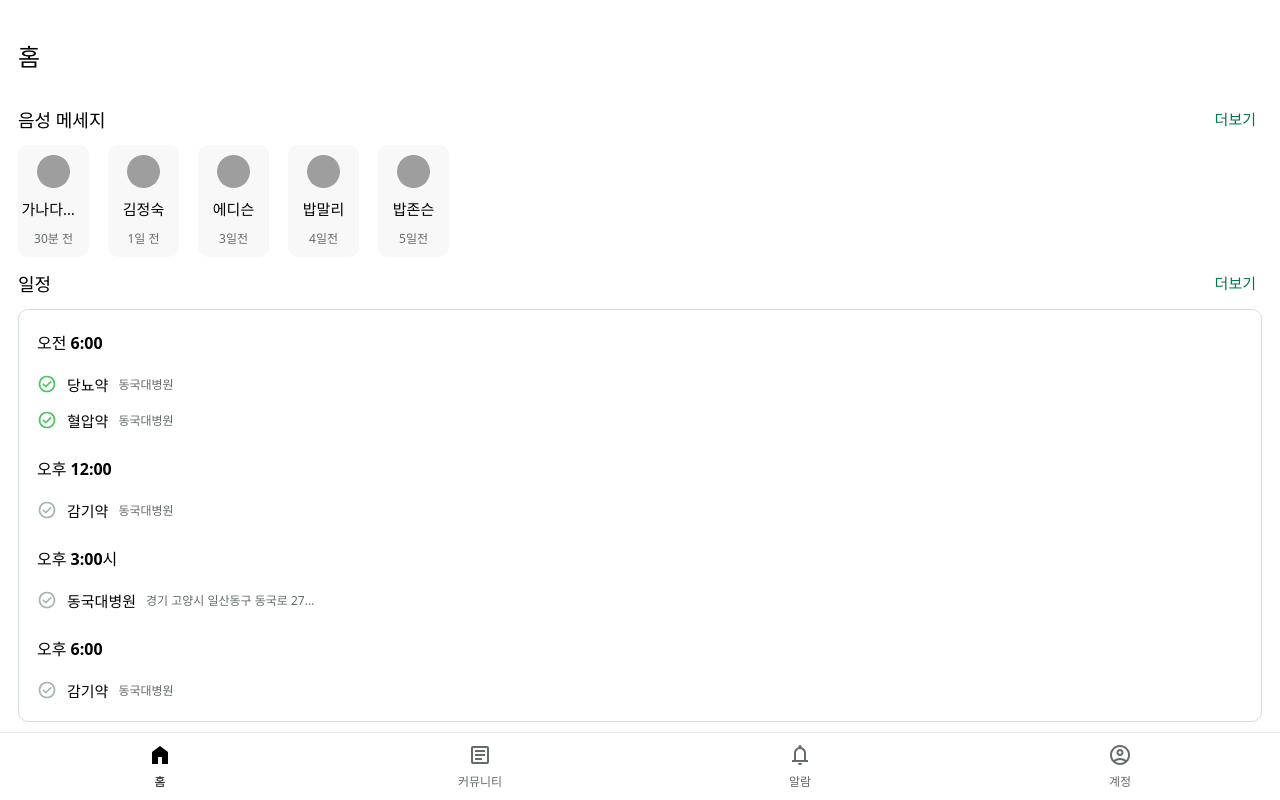
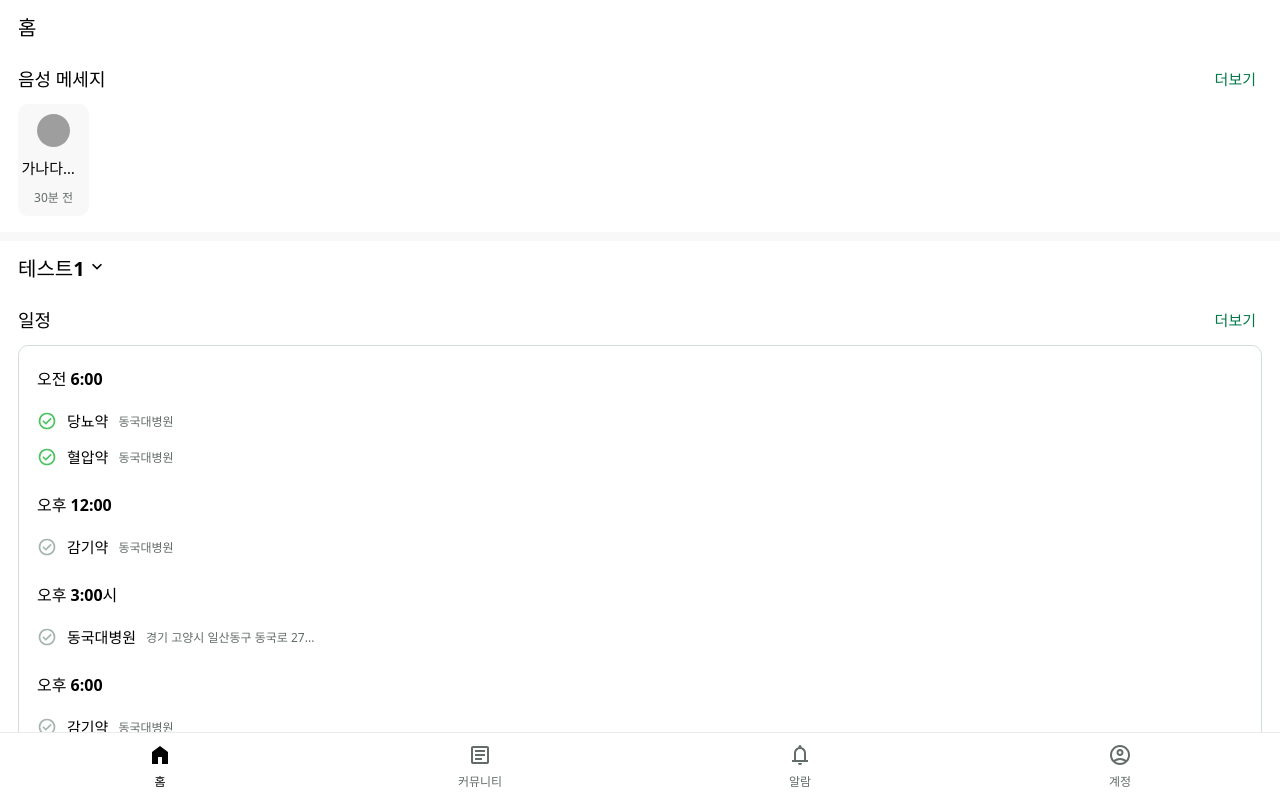
Before and after one commit to Team-MansuMugang/mansumugang-fontend, a React (Vite) app: page /home in a window 1280 px wide. Built offline with nearby package versions, Linux system fonts and the light colour scheme; grey boxes are pictures that could not be loaded.

Commit message:
MainPage 스타일링 개선

```diff
--- a/src/pages/home/MainPage.css
+++ b/src/pages/home/MainPage.css
@@ -1,10 +1,34 @@
 .main-page {
-  padding: 18px;
+  padding: 0 18px;
 }
-.main-page .h2 {
+
+.main-page h1 {
+  position: sticky;
+  top: 0px;
+  display: flex;
+  align-items: center;
+  background-color: var(--color-neutral-100);
   font-size: var(--text-size-heading-small);
+  height: 52px;
+  padding: 0;
+  margin: 0;
 }
-.schedule-container .border-schedule-container > .border-container {
+
+hr {
+  margin: 0;
+  border: 0;
+  width: 100vw;
+  margin-top: 16px;
+  margin-left: calc((100vw - 100%) / 2 * -1);
+  border-top: 9px solid var(--color-neutral-95);
+}
+
+.item-selector {
+  position: sticky;
+  top: 0px;
+}
+
+.border-container {
   display: flex;
   flex-direction: column;
   gap: 25px;
--- a/src/pages/home/MainPage.jsx
+++ b/src/pages/home/MainPage.jsx
@@ -7,68 +7,53 @@ import NavBar from '../../components/NavBar';
 import BorderContainer from '../../components/BorderContainer';
 import ScheduleListContainer from '../../components/ScheduleListContainer';
 import ScheduleItem from '../../components/ScheduleItem';
+import ItemSelector from '../../components/ItemSelector';
 
 const MainPage = () => {
   return (
     <>
-      <NavBar></NavBar>
       <div className="main-page">
-        <h2>홈</h2>
-        <SubTitle title="음성 메세지" onMoreClick={''} />
+        <h1>홈</h1>
+
+        <SubTitle title="음성 메세지" />
+
         <RowScrollContainer>
           <SmallVoiceMessageItem
             profileImage={'https://picsum.photos/200/300'}
             name={'가나다라마바사아자차카타파하'}
             time={'30분 전'}
-          ></SmallVoiceMessageItem>
+          />
+        </RowScrollContainer>
 
-          <SmallVoiceMessageItem
-            profileImage={'https://picsum.photos/200/300'}
-            name={'김정숙'}
-            time={'1일 전'}
-          ></SmallVoiceMessageItem>
+        <hr />
 
-          <SmallVoiceMessageItem
-            profileImage={'https://picsum.photos/200/300'}
-            name={'에디슨'}
-            time={'3일전'}
-          ></SmallVoiceMessageItem>
-          <SmallVoiceMessageItem
-            profileImage={'https://picsum.photos/200/300'}
-            name={'밥말리'}
-            time={'4일전'}
-          ></SmallVoiceMessageItem>
-          <SmallVoiceMessageItem
-            profileImage={'https://picsum.photos/200/300'}
-            name={'밥존슨'}
-            time={'5일전'}
-          ></SmallVoiceMessageItem>
-        </RowScrollContainer>
-        <div className="schedule-container">
-          <SubTitle title="일정" onMoreClick={''} />
-          <div className="border-schedule-container">
+        <ItemSelector />
+
+        <SubTitle title="일정" />
         <BorderContainer>
           <ScheduleListContainer time="오전 6:00">
-                <ScheduleItem status="checked" title="당뇨약" data="동국대병원"></ScheduleItem>
-                <ScheduleItem status="checked" title="혈압약" data="동국대병원"></ScheduleItem>
+            <ScheduleItem status="checked" title="당뇨약" data="동국대병원" />
+            <ScheduleItem status="checked" title="혈압약" data="동국대병원" />
           </ScheduleListContainer>
+
           <ScheduleListContainer time="오후 12:00">
-                <ScheduleItem status="unchecked" title="감기약" data="동국대병원"></ScheduleItem>
+            <ScheduleItem status="unchecked" title="감기약" data="동국대병원" />
           </ScheduleListContainer>
+
           <ScheduleListContainer time="오후 3:00시">
             <ScheduleItem
               status="unchecked"
               title="동국대병원"
               data="경기 고양시 일산동구 동국로 27..."
-                ></ScheduleItem>
+            />
           </ScheduleListContainer>
+
           <ScheduleListContainer time="오후 6:00">
-                <ScheduleItem status="unchecked" title="감기약" data="동국대병원"></ScheduleItem>
+            <ScheduleItem status="unchecked" title="감기약" data="동국대병원" />
           </ScheduleListContainer>
         </BorderContainer>
       </div>
-        </div>
-      </div>
+      <NavBar />
     </>
   );
 };
```
Lines whose indentation alone changed are shown as unchanged.
